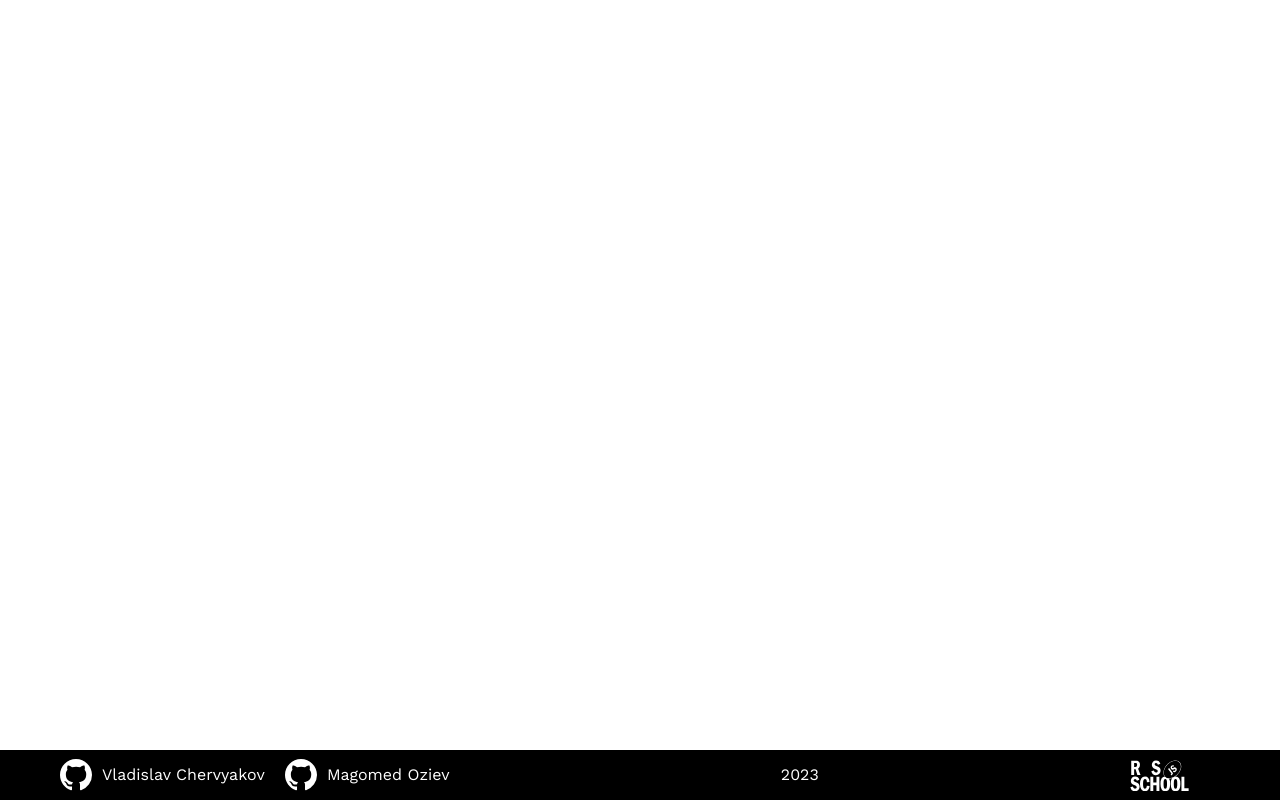
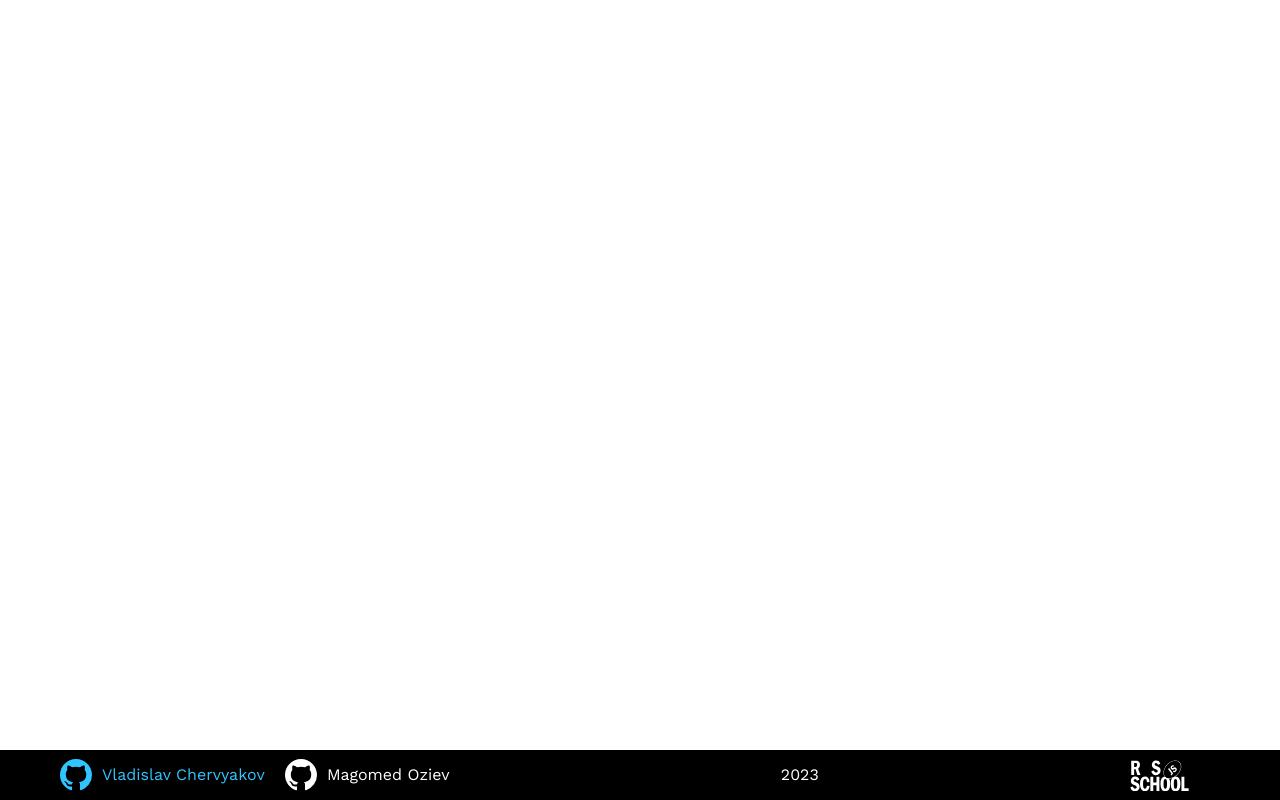
Before and after one commit to existanz/online-store, a website built with webpack: page src/application/index.html in a window 1280 px wide. In both pictures the pointer is over the link "Vladislav Chervyakov". Built offline with nearby package versions, Linux system fonts and the light colour scheme.

Commit message:
feat: add hover effects to links

```diff
--- a/src/application/core/components/footer/footer.scss
+++ b/src/application/core/components/footer/footer.scss
@@ -30,6 +30,11 @@
   fill: #fff;
 }
 
+.footer__link:hover {
+  color:#30c5ff;
+  fill:#30c5ff;
+}
+
 .footer__names {
   padding-left: 10px;
 }
```
